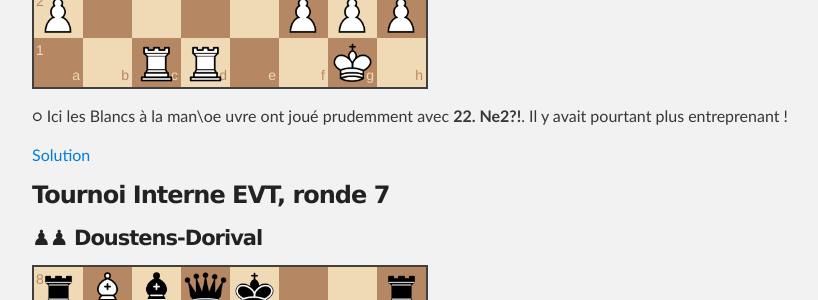
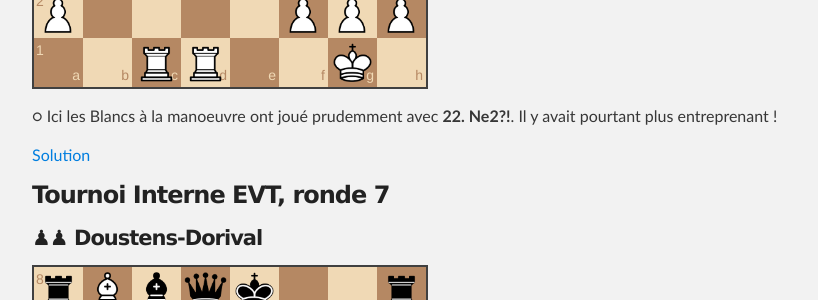
Before and after one commit to echiquier-villeneuve-tolosane/echiquier-villeneuve-tolosane.github.io, a Jekyll site: the page built from exercices.md, in a window 1280 px wide and 900 px high, scrolled down 1135 px. Shown: the part 154-454 px from the top of the window, without its empty margins (208-1026 px from the left). Built offline with Jekyll 4.4.1, drawn with Linux system fonts in a browser that asks for light colours; nearby versions of some CDN libraries.

Commit message:
Updated exercices.md

```diff
--- a/exercices.md
+++ b/exercices.md
@@ -25,7 +25,7 @@ La pièce noire au-dessus de l'échiquier indique la difficulté du diagramme pr
 
 `r1r5/p2k2pp/2p5/2Qpqp2/4p3/1PN1P3/P4PPP/2RR2K1 w - f6 0 22`
 
-&#9675; Ici les Blancs à la man\oe uvre ont joué prudemment avec **22. Ne2?!**. Il y avait pourtant plus entreprenant !
+&#9675; Ici les Blancs à la manoeuvre ont joué prudemment avec **22. Ne2?!**. Il y avait pourtant plus entreprenant !
 
 > Les Blancs peuvent enfoncer le clou avec le très direct **22.Cxd5!** qui ouvre une brèche trop importante dans le camp noir, avec de plus menace d'une découverte. Bien entendu les Noirs ne peuvent pas reprendre à cause de **22... cxd5?? 23. Txd5+ Dxd5 24. Dxd5+** (+-).
 
```
